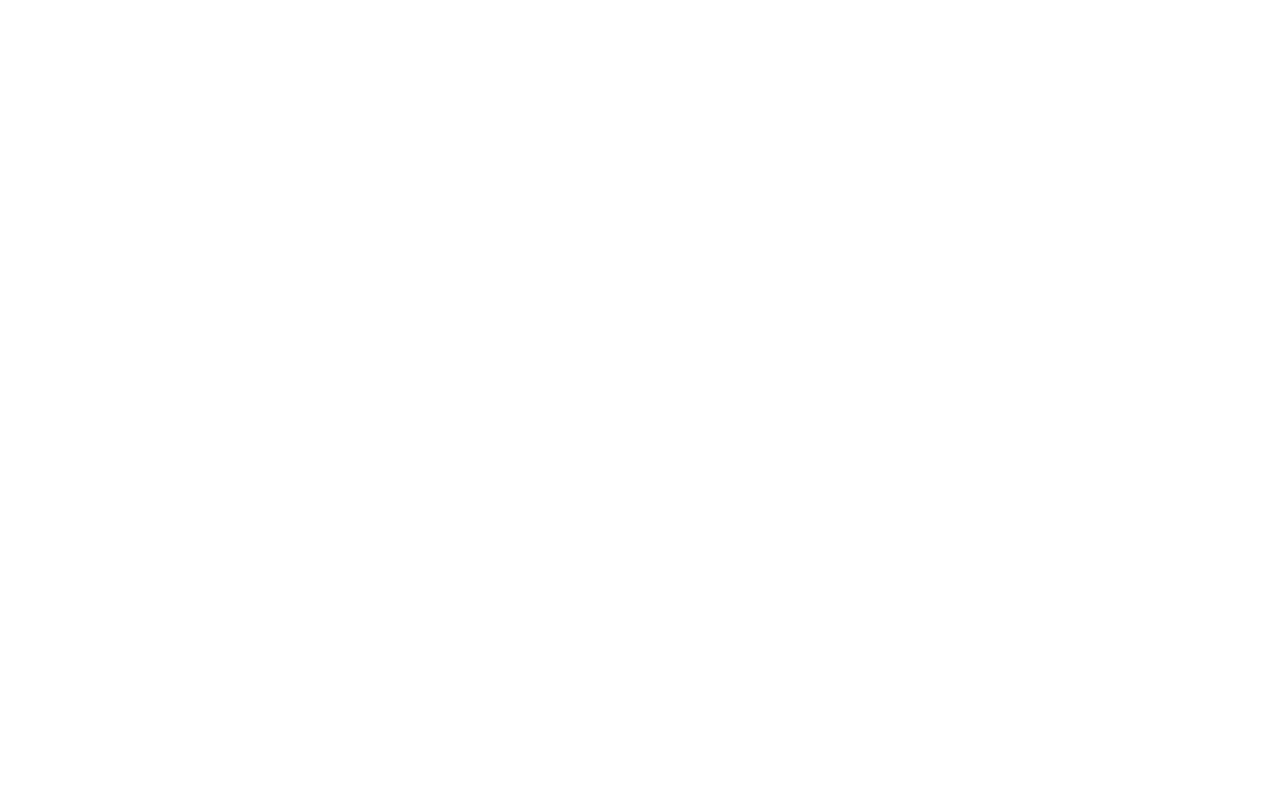
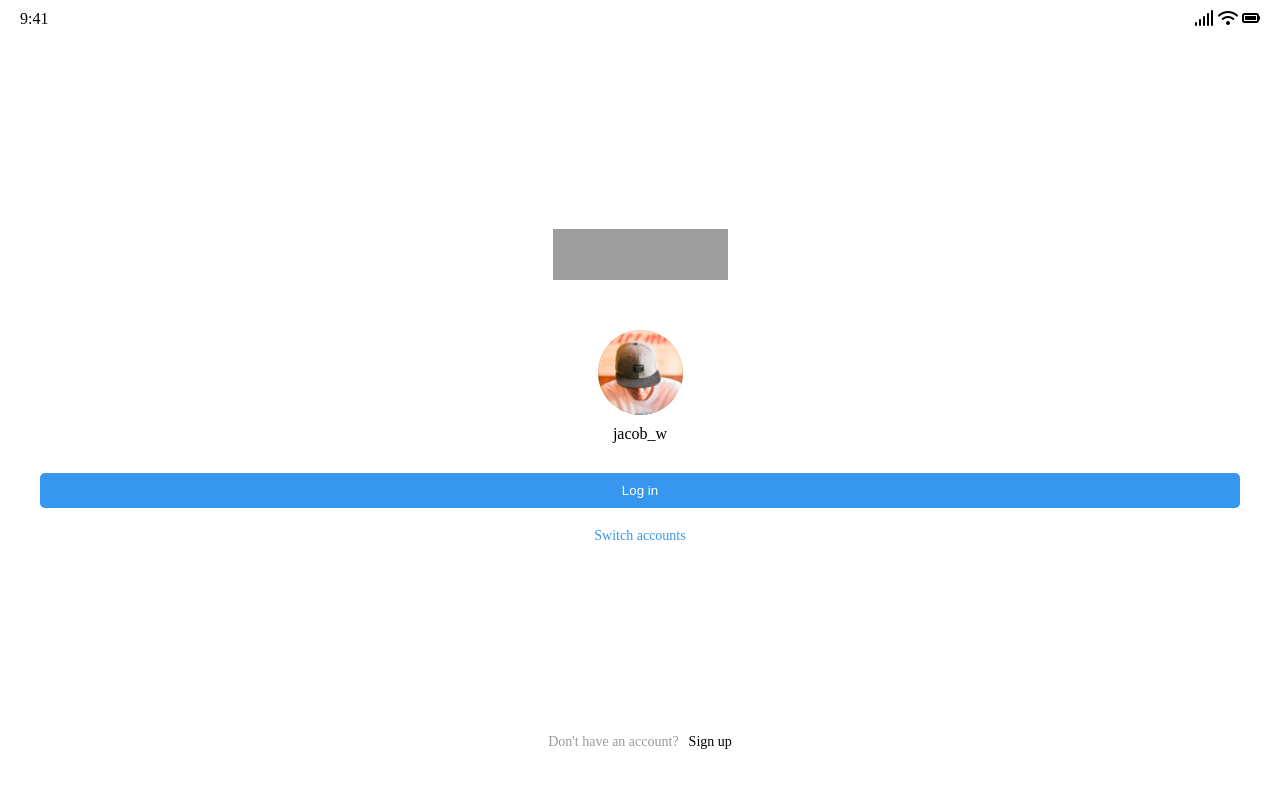
Before and after one commit to JaeIn1/shinhan-web-project, a plain HTML site: page index.html in a window 1280 px wide. Drawn offline with Linux system fonts and the light colour scheme; grey boxes are pictures that could not be loaded.

Commit message:
✨ feat : instgram 로그인 페이지 구현

```diff
--- /dev/null
+++ b/css/index.css
@@ -0,0 +1,68 @@
+body {
+  width: 100vw;
+  height: 100vh;
+  min-width: 390px;
+}
+.main_Div {
+  display: flex;
+  flex-direction: column;
+  justify-content: space-between;
+}
+.main_page {
+  display: flex;
+  flex-direction: column;
+  align-items: center;
+  padding: 0px 40px;
+}
+.Instagram_text {
+  margin-bottom: 50px;
+}
+.main_page_profile {
+  display: flex;
+  flex-direction: column;
+  align-items: center;
+  margin-bottom: 30px;
+}
+.main_page_profile img {
+  margin-bottom: 10px;
+}
+
+.login_btn {
+  background-color: rgb(55, 151, 239);
+  color: white;
+  border: none;
+  border-radius: 5px;
+  width: 100%;
+  padding: 10px 20px;
+  margin-bottom: 20px;
+}
+.login_btn:hover {
+  cursor: pointer;
+}
+
+.login_btn_text {
+  color: rgb(55, 151, 239);
+  font-size: 14px;
+  font-weight: 400;
+  text-decoration: none;
+}
+.login_btn_text:hover {
+  cursor: pointer;
+}
+.main_footer {
+  display: flex;
+  justify-content: center;
+  align-items: center;
+  margin-bottom: 50px;
+}
+.main_footer span:hover {
+  cursor: pointer;
+}
+.search_account {
+  color: rgba(0, 0, 0, 0.4);
+  margin-right: 10px;
+  font-size: 14px;
+}
+.sign_btn {
+  font-size: 14px;
+}
--- /dev/null
+++ b/css/login.css
@@ -0,0 +1,122 @@
+body {
+  width: 100vw;
+  height: 100vh;
+  min-width: 390px;
+}
+.prev_icon_div {
+  margin-top: 10px;
+}
+.prev_icon {
+  padding-left: 15px;
+  font-size: 1.2rem;
+}
+.main_Div {
+  display: flex;
+  flex-direction: column;
+  justify-content: space-between;
+}
+.main_page {
+  display: flex;
+  flex-direction: column;
+  align-items: center;
+  padding: 0px 40px;
+}
+.Instagram_text {
+  margin-bottom: 50px;
+}
+.main_page_profile {
+  width: 100%;
+  display: flex;
+  flex-direction: column;
+  align-items: center;
+  margin-bottom: 30px;
+}
+.main_page_profile_fb {
+  display: flex;
+  align-items: center;
+}
+.main_page_profile_fb img {
+  margin-right: 6px;
+}
+.login_input {
+  width: 100%;
+  padding: 15px 20px;
+  border-radius: 5px;
+  border: 1px solid rgb(250, 250, 250);
+  background-color: rgb(250, 250, 250);
+  margin-bottom: 10px;
+}
+.login_input::placeholder {
+  color: rgba(0, 0, 0, 0.3);
+}
+.login_input:focus {
+  outline: none;
+}
+.forgot_pw {
+  margin-top: 20px;
+  width: 100%;
+  text-align: end;
+  color: rgb(55, 151, 239);
+  font-size: 14px;
+}
+
+.login_btn {
+  background-color: rgb(55, 151, 239);
+  color: white;
+  border: none;
+  border-radius: 5px;
+  width: 100%;
+  padding: 10px 20px;
+  margin-bottom: 40px;
+}
+.login_btn:hover {
+  cursor: pointer;
+}
+
+.login_btn_text {
+  color: rgb(55, 151, 239);
+  font-size: 14px;
+  font-weight: 400;
+  text-decoration: none;
+}
+.login_btn_text:hover {
+  cursor: pointer;
+}
+.OR_line_div {
+  margin: 50px 0px;
+  width: 100%;
+  display: flex;
+  justify-content: space-between;
+  align-items: center;
+  color: rgba(0, 0, 0, 0.6);
+  font-size: 13px;
+}
+.OR_line {
+  width: 40%;
+  height: 1px;
+  border: 1px solid rgba(0, 0, 0, 0.1);
+}
+.main_page_profile_footer span:hover {
+  cursor: pointer;
+}
+.main_footer {
+  display: flex;
+  justify-content: center;
+  align-items: flex-end;
+  margin-bottom: 30px;
+}
+.main_footer span:hover {
+  cursor: pointer;
+}
+.search_account {
+  color: rgba(0, 0, 0, 0.4);
+  margin-right: 10px;
+  font-size: 14px;
+}
+.sign_btn {
+  font-size: 14px;
+  color: rgb(55, 151, 239);
+}
+.it_fb {
+  color: rgba(0, 0, 0, 0.4);
+}
--- /dev/null
+++ b/css/reset.css
@@ -0,0 +1,5 @@
+* {
+  margin: 0;
+  padding: 0;
+  box-sizing: border-box;
+}
--- /dev/null
+++ b/css/status_bar.css
@@ -0,0 +1,6 @@
+.status_bar {
+  display: flex;
+  justify-content: space-between;
+  align-items: center;
+  padding: 10px 20px;
+}
--- a/index.html
+++ b/index.html
@@ -5,5 +5,48 @@
     <meta name="viewport" content="width=device-width, initial-scale=1.0" />
     <title>Document</title>
   </head>
-  <body></body>
+  <link rel="stylesheet" href="./css/reset.css" />
+  <link rel="stylesheet" href="./css/index.css" />
+  <link rel="stylesheet" href="./css/status_bar.css" />
+  <script
+    src="https://kit.fontawesome.com/59e310e089.js"
+    crossorigin="anonymous"
+  ></script>
+  <body class="main_Div">
+    <div class="status_bar">
+      <span>9:41</span>
+      <div>
+        <i class="fa-solid fa-signal"></i>
+        <i class="fa-solid fa-wifi"></i>
+        <i class="fa-sharp fa-solid fa-battery-full"></i>
+      </div>
+    </div>
+    <section class="main_page">
+      <i
+        data-visualcompletion="css-img"
+        aria-label="Instagram"
+        class="Instagram_text"
+        role="img"
+        style="
+          background-image: url('https://static.cdninstagram.com/rsrc.php/v3/yM/r/8n91YnfPq0s.png');
+          background-position: 0px -52px;
+          background-size: auto;
+          width: 175px;
+          height: 51px;
+          background-repeat: no-repeat;
+          display: inline-block;
+        "
+      ></i>
+      <div class="main_page_profile">
+        <img src="/img/profile.png" alt="profile" />
+        <p>jacob_w</p>
+      </div>
+      <button class="login_btn">Log in</button>
+      <a class="login_btn_text" href="login.html">Switch accounts</a>
+    </section>
+    <footer class="main_footer">
+      <span class="search_account">Don't have an account?</span>
+      <span class="sign_btn">Sign up</span>
+    </footer>
+  </body>
 </html>
```
Also changed, not shown: login.html (added, +72 -0 lines), img/facebook.png (added), img/profile.png (added).
